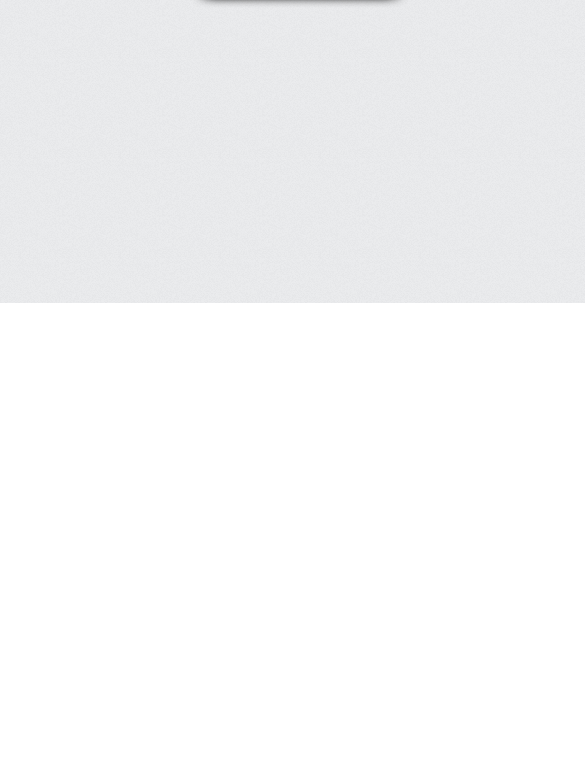
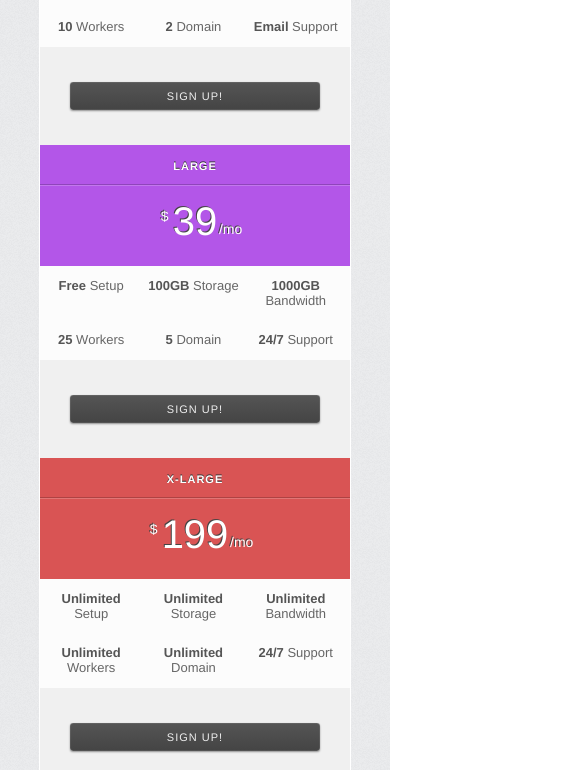
Before and after one commit to cyberwani/pricing-tables, a plain HTML site: page index.html in a window 390 px wide. Shown: the part 541-1311 px from the top of the page, 585 px wide, since content can reach past the window. Before the commit the page ends 844 px from the top, so only its background shows below. Drawn offline with Linux system fonts and the light colour scheme.

Commit message:
Added responsive.

```diff
--- a/css/demo.less
+++ b/css/demo.less
@@ -505,7 +505,6 @@ table {
 
 
 
-
 /* ==========================================================================
    Styles
    ========================================================================== */
@@ -516,6 +515,6 @@ body {
 
 .wrapper {
 	height: 600px;
-	width: 800px;
+	width: 80%;
 	margin: 50px auto;
 }
--- a/css/price-tables.less
+++ b/css/price-tables.less
@@ -1,3 +1,8 @@
+
+/* ==========================================================================
+   Colors
+   ========================================================================== */
+
 @pt_red: #d95454;
 @pt_pink: #e856c4;
 @pt_purple: #b356e8;
@@ -8,6 +13,10 @@
 @pt_orange: #d27740;
 @pt_grey: #37353c;
 
+
+/* ==========================================================================
+   The price table
+   ========================================================================== */
 
 .price-table {
 	font-family: 'Helvetica Neue', Helvetica, Arial;
@@ -185,8 +194,6 @@
 			}
 		}
 
-
-	/* Colors */
 	.red {
 		background: @pt_red;
 		&.dark { background: darken(@pt_red, 10%); }
@@ -233,10 +240,79 @@
 		&.light  {background: lighten(@pt_grey, 10%); }
 	}
 
+}
+
+/* ==========================================================================
+   Media queris(for responsive)
+   ========================================================================== */
+
+@media (max-width: 880px) {
+
+	.price-table .column header div.price {
+		.price { font-size: 40px; }
+		.price .dollar { top: 10px; left: -12px; }
+		.price .month { bottom: 7px; right: -25px; }
+	}
+}
+
+
+
+@media (max-width: 750px) {
+
+	.price-table {
+
+		&.four-columns, &.three-columns {
+
+			.column {
+				width: 100%;
+				display: block;
+				.border-radius(0px);
+				border-top: 0px;
+				border-bottom: 0px;
+
+					&.highlight {
+						.box-shadow(none);
+						margin-top: 0px;
+					}
+
+					header {
+						.border-radius(0px);
+					}
+
+					.data {
+						.clearfix();
+
+							ul {
+								.clearfix();
+								background: #fcfcfc !important;
+
+									li {
+										float: left;
+										width: 33%;
+										box-sizing: border-box;
+
+											&.odd, &.even {
+												border: 0px !important;
+												background: #fcfcfc !important;
+											}
+									}
+							}
+
+					}
+
+					footer {
+						padding: 35px 0 35px 0;
+					}
+			}
+		}
+
+	}
 
 }
 
-
+/* ==========================================================================
+   Mixins
+   ========================================================================== */
 
 .clearfix {
   *zoom: 1;
--- a/index.html
+++ b/index.html
@@ -5,6 +5,7 @@
         <meta http-equiv="X-UA-Compatible" content="IE=edge,chrome=1">
         <title>Price Tables</title>
 
+        <meta name="viewport" content="width=device-width">
         <link rel="stylesheet" href="css/demo.css">
         <link rel="stylesheet" href="css/price-tables.css">
 
```
Also changed, not shown: css/demo.css, css/price-tables.css.
